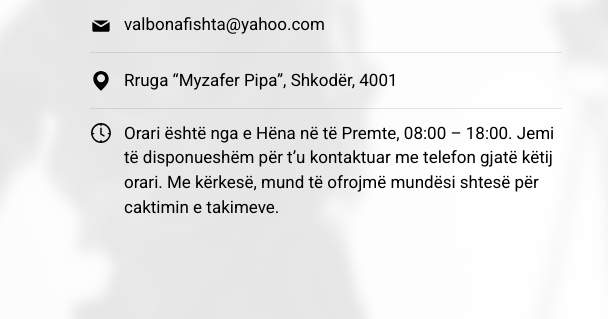
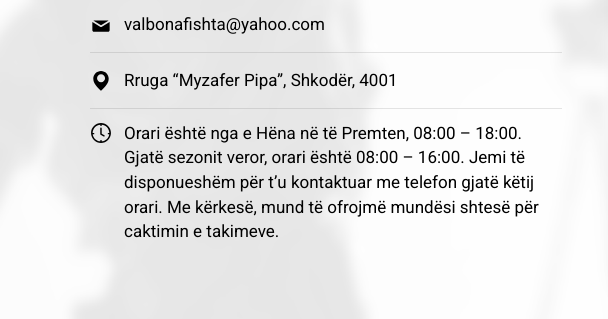
Before and after one commit to vensiu/vensiu, a plain HTML site: page kontakt.html in a window 1280 px wide. Shown: the part 317-636 px from the top of the page, 0-608 px from the left. Drawn offline with Linux system fonts and the light colour scheme; grey boxes are pictures that could not be loaded; a web font is replaced by a local one.

Commit message:
Update kontakt.html

```diff
--- a/kontakt.html
+++ b/kontakt.html
@@ -106,7 +106,8 @@
             <span class="label">
               <img src="gallery/orari.svg" alt="">
             </span>
-            Orari është nga e Hëna në të Premte, 08:00 – 18:00.
+            Orari është nga e Hëna në të Premten, 08:00 – 18:00.
+            Gjatë sezonit veror, orari është 08:00 – 16:00.
             Jemi të disponueshëm për t’u kontaktuar me telefon gjatë këtij orari.
             Me kërkesë, mund të ofrojmë mundësi shtesë për caktimin e takimeve.
           </li>
```
